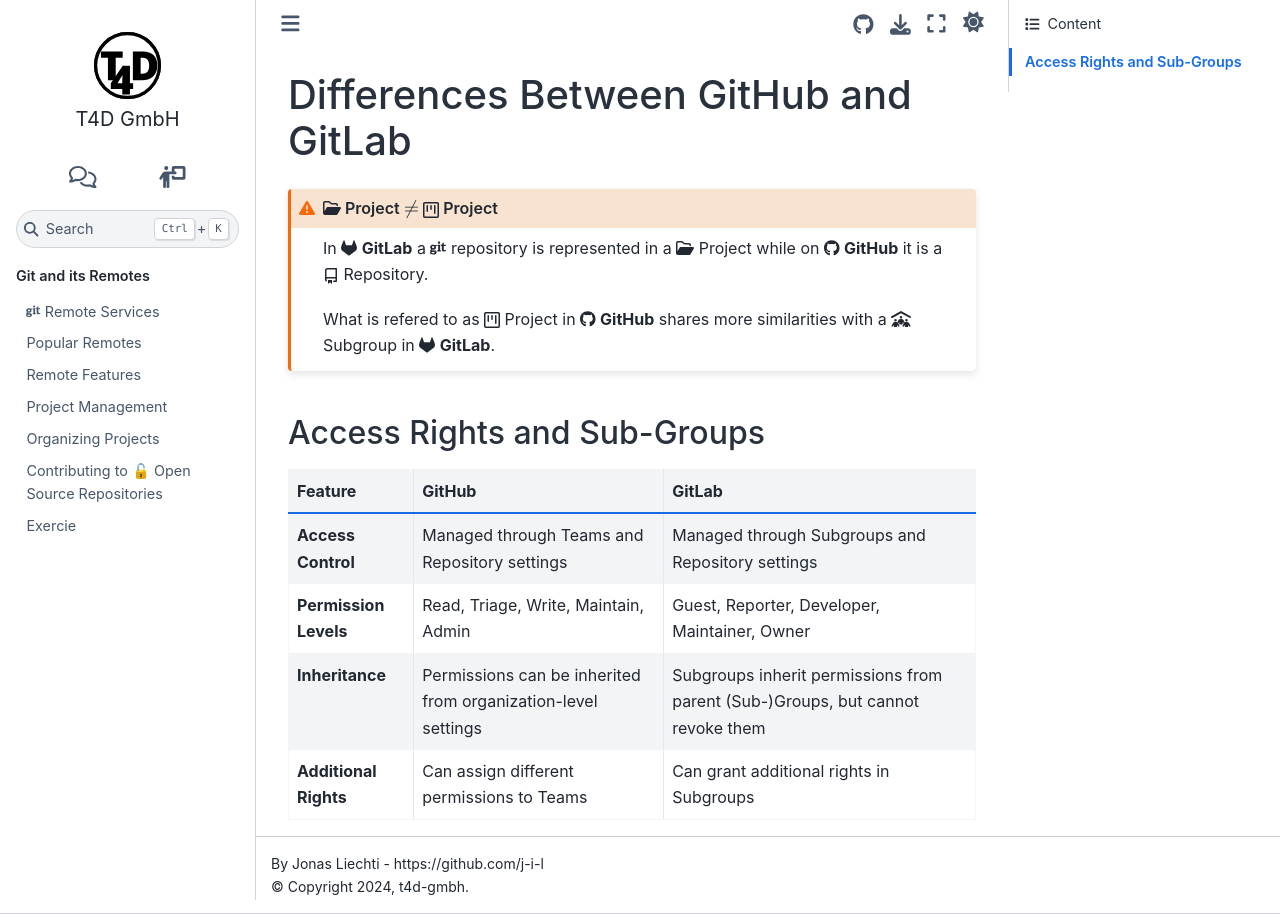
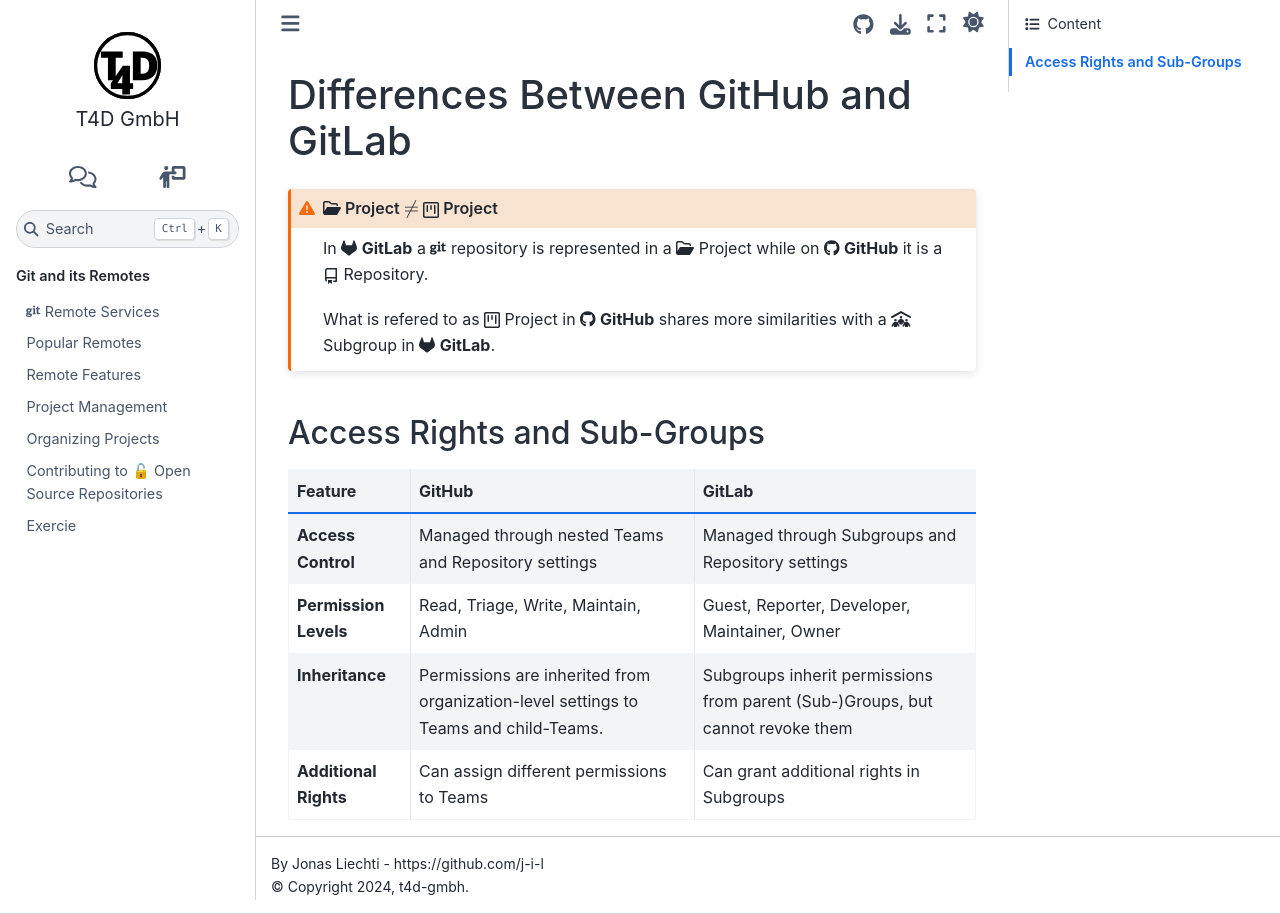
Before and after one commit to t4d-gmbh/git-and-its-remotes, a Sphinx documentation site: the page built from source/content/organizing_and_more/differences.md, in a window 1280 px wide. Built offline with Sphinx 7.4.7 and the Sphinx Book theme 1.1.4, drawn with Linux system fonts in a browser that asks for light colours; the version number could not be read and is left out.

Commit message:
nested Teams in Github

```diff
--- a/source/content/organizing_and_more/differences.md
+++ b/source/content/organizing_and_more/differences.md
@@ -11,7 +11,7 @@
 
 | Feature                     | GitHub                                      | GitLab                                      |
 |-----------------------------|---------------------------------------------|---------------------------------------------|
-| **Access Control**          | Managed through Teams and Repository settings | Managed through Subgroups and Repository settings  |
+| **Access Control**          | Managed through nested Teams and Repository settings | Managed through Subgroups and Repository settings  |
 | **Permission Levels**       | Read, Triage, Write, Maintain, Admin       | Guest, Reporter, Developer, Maintainer, Owner |
-| **Inheritance**             | Permissions can be inherited from organization-level settings | Subgroups inherit permissions from parent (Sub-)Groups, but cannot revoke them |
+| **Inheritance**             | Permissions are inherited from organization-level settings to Teams and child-Teams. | Subgroups inherit permissions from parent (Sub-)Groups, but cannot revoke them |
 | **Additional Rights**       | Can assign different permissions to Teams   | Can grant additional rights in Subgroups   |
```
Also changed, not shown: source/content/organizing_and_more/github_org_elements.md (+6 -2 lines), source/content/organizing_and_more/gitlab_key_elements.md (+1 -1 lines).
